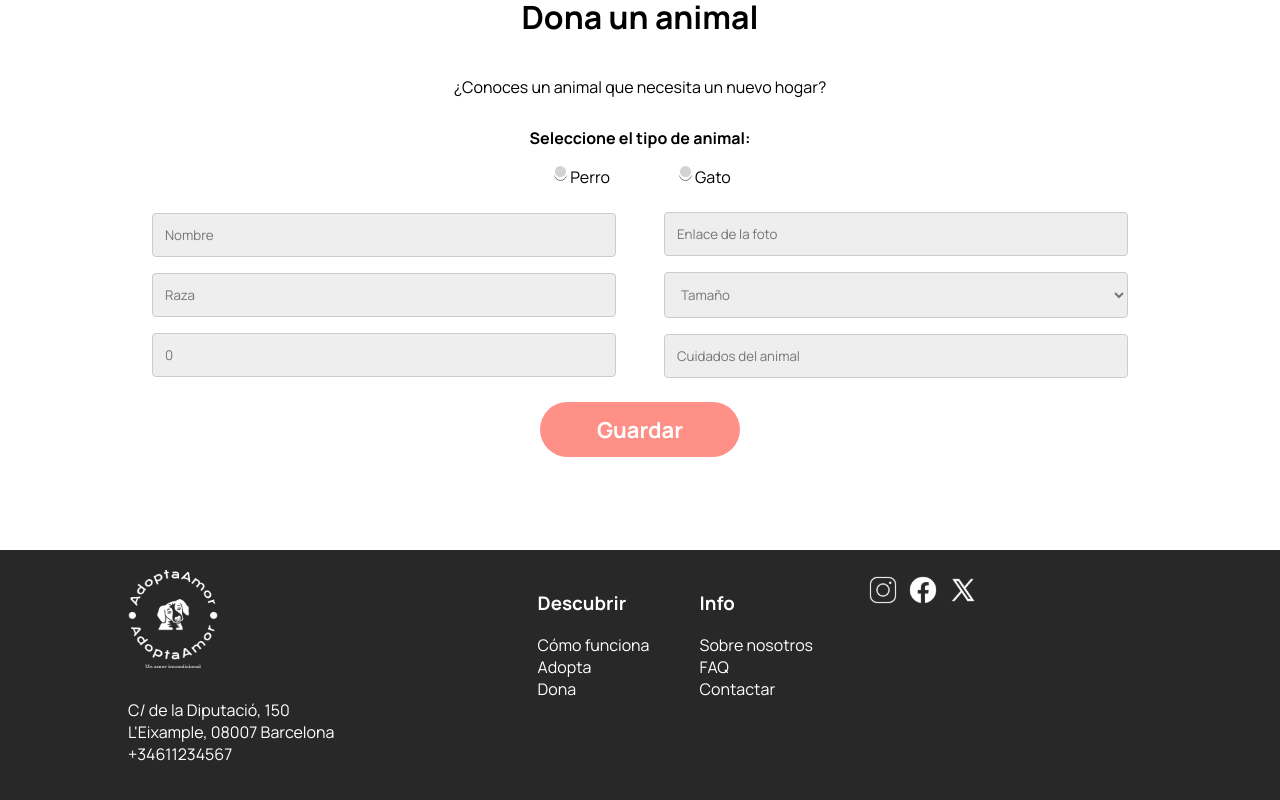
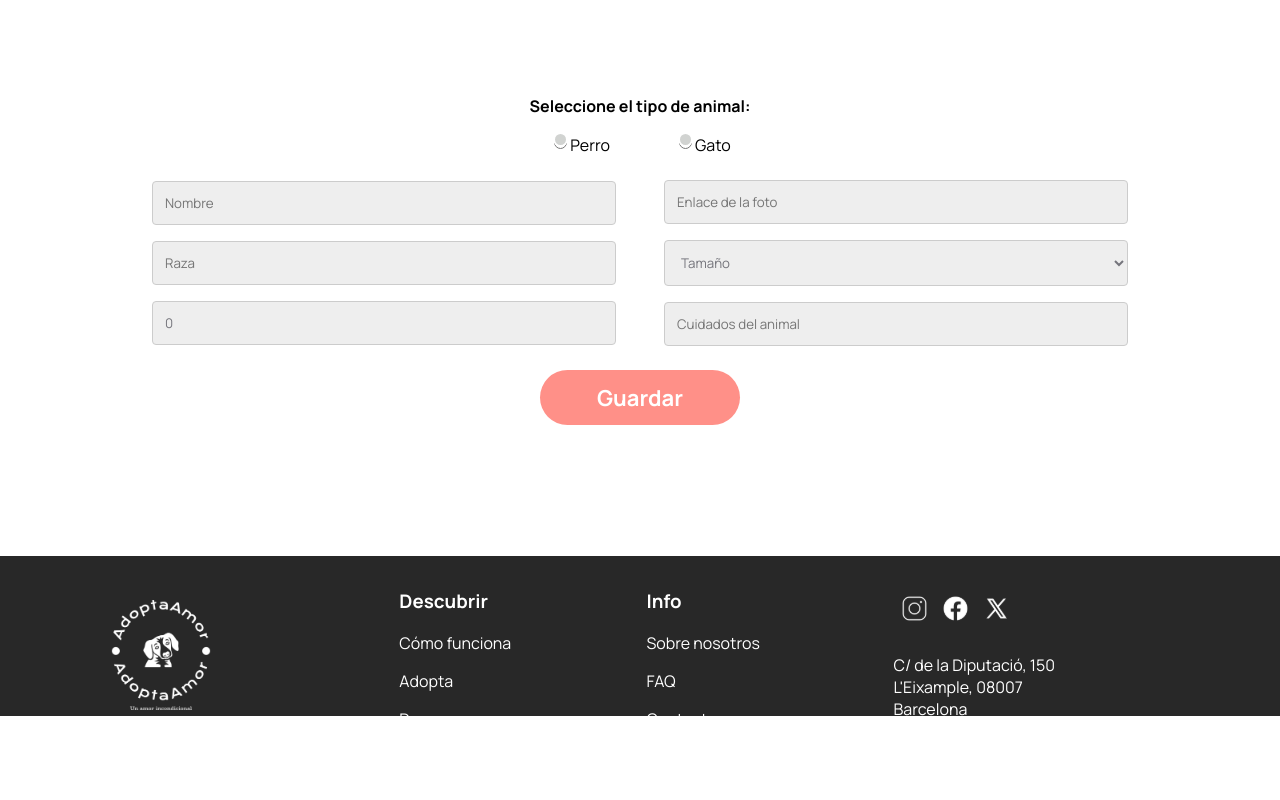
Before and after one commit to indiakka/Factoria-F5, a React (Vite) app in the folder Proyecto-final/: page /donar in a window 1280 px wide. Shown: the part 324-1124 px from the top of the page. After the commit the page ends 1070 px from the top, so only its background shows below. Built offline with nearby package versions, Linux system fonts and the light colour scheme.

Commit message:
cambiar estética footer

```diff
--- a/Proyecto-final/src/components/card/animalCard.css
+++ b/Proyecto-final/src/components/card/animalCard.css
@@ -8,7 +8,6 @@
   width: 100%;
   padding-top: 2em;
   padding-bottom: 2em;
-
   display: grid;
   grid-template-columns: repeat(3, 30%);
   justify-items: center;
@@ -16,7 +15,6 @@
   row-gap: 4em;
   align-items: center;
   justify-content: center;
-
   font-family: Manrope;
   padding-inline: 4em;
 }
@@ -31,6 +29,7 @@
   flex-direction: column;
   align-items: center;
   margin: 1em;
+  margin-top: 10%;
 }
 
 
--- a/Proyecto-final/src/components/footer/Footer.jsx
+++ b/Proyecto-final/src/components/footer/Footer.jsx
@@ -1,48 +1,40 @@
 import './footer.css';
 import { NavLink } from "react-router-dom";
 
-const Footer = () => {
+const Footer = () =>
+{
   return (
-    <footer>
-
+    <footer className='footer'>
       <div className='footer-primer-bloque'>
-          <img className="footer-logo" src="src/assets/images/logoblanco.png" alt="Logo" />
-          <h3 className='footer-naming-solo-mobile'>Adopta amor</h3>
-          <p>C/ de la Diputació, 150 <br></br>
-          L'Eixample, 08007 Barcelona <br></br>
-          +34611234567</p>
+        <img className="footer-logo" src="src/assets/images/logoblanco.png" alt="Logo" />
+        <h3 className='footer-naming-solo-mobile'>Adopta amor</h3>
       </div>
-
       <div className='footer-segundo-bloque'>
-
         <div className='footer-nav-descubrir'>
           <h3>Descubrir</h3>
-          <ul>
-            <li>Cómo funciona</li>
-            <li><NavLink to='/Adoptar'>Adopta</NavLink></li>
-            <li><NavLink to='/Donar'>Dona</NavLink></li>
-          </ul>
+          <p className='efecto-rosa'>Cómo funciona</p>
+          <p className='efecto-rosa'><NavLink to='/Adoptar'>Adopta</NavLink></p>
+          <p className='efecto-rosa'><NavLink to='/Donar'>Dona</NavLink></p>
         </div>
-
         <div className='footer-nav-info'>
           <h3>Info</h3>
-          <ul>
-            <li>Sobre nosotros</li>
-            <li>FAQ</li>
-            <li>Contactar</li>
-          </ul>
+          <p className='efecto-rosa'>Sobre nosotros</p>
+          <p className='efecto-rosa'>FAQ</p>
+          <p className='efecto-rosa'>Contactar</p>
         </div>
-
         <div className='footer-redes-sociales'>
-          <img src="src/assets/images/instagram.svg" alt="instagram-logo" />
-          <img src="src/assets/images/facebook.svg" alt="facebook-logo" />
-          <img src="src/assets/images/twitterx.svg" alt="twitter-logo" />
+          <h3>
+            <NavLink><img src="src/assets/images/instagram.svg" alt="instagram-logo" /></NavLink>
+            <NavLink><img src="src/assets/images/facebook.svg" alt="facebook-logo" /></NavLink>
+            <NavLink><img src="src/assets/images/twitterx.svg" alt="twitter-logo" /></NavLink>
+          </h3>
+          <p>C/ de la Diputació, 150 <br></br>
+            L'Eixample, 08007 Barcelona <br></br>
+            +346112345670</p>
         </div>
-
       </div>
-
     </footer>
   )
 }
 
-export default Footer
+export default Footer;
--- a/Proyecto-final/src/components/footer/footer.css
+++ b/Proyecto-final/src/components/footer/footer.css
@@ -1,28 +1,34 @@
 footer a {
-    text-decoration: none; /* Quita la subrayado del enlace */
-    color: inherit; /* Usa el color del texto del elemento padre */
-    cursor: pointer; /* Cambia el cursor al estilo predeterminado de un enlace */
+    text-decoration: none;
+    /* Quita la subrayado del enlace */
+    color: inherit;
+    /* Usa el color del texto del elemento padre */
+    cursor: pointer;
+    /* Cambia el cursor al estilo predeterminado de un enlace */
 }
 
-footer {
+.footer {
     background-color: var(--grey-color);
+    font-size: 16px;
     color: white;
     width: 100%;
-    padding: 20px 10%;
-    display: flex;
-    flex-wrap: wrap;
-    margin-top: 2%;
+    height: 10rem;
+    padding: 1% 3%;
+    display: grid;
+    grid-template-columns: 30% 70%;
+    margin-top: 5%;
     margin-bottom: 0;
     bottom: 0;
+    align-items: center;
 }
 
 .footer-primer-bloque {
-    width: 40%;
+    width: 20%;
 }
 
 .footer-logo {
-    width: 90px;
-    margin-bottom:10px;
+    width: 100px;
+    margin-left:100%;
 }
 
 .footer-naming-solo-mobile {
@@ -30,29 +36,29 @@ footer {
 }
 
 .footer-segundo-bloque {
-    width: 60%;
-    display: flex;
-    flex-wrap: wrap;
-    align-items: baseline;
-    gap: 50px;
-}
-
-footer ul {
-    list-style-type: none;
-    margin-block-start: 0px;
-    margin-block-end: 0px;
-    margin-inline-start: 0px;
-    margin-inline-end: 0px;
-    padding-inline-start: 0px;
+    width: 80%;
+    display: grid;
+    align-self: center;
+    grid-template-columns: repeat(3, 1fr);
+    gap: 10%;
 }
 
 .footer-redes-sociales img {
-    width: 30px;
-    margin: 5px;
+    margin: 4% ;
+    width: 15%;
+    display: inline;
+}
+.footer-redes-sociales p {
+    margin: 0;
 }
 
-   /* @media móvil */
-   @media only screen and (max-width: 360px) {
+.efecto-rosa:hover{
+    color: var(--main-color-light)
+}
+
+
+/* @media móvil */
+@media only screen and (max-width: 360px) {
 
     .footer-primer-bloque {
         width: 100%;
@@ -86,4 +92,4 @@ footer ul {
     .footer-redes-sociales {
         margin: auto;
     }
- }
+}
--- a/Proyecto-final/src/layout/layout.css
+++ b/Proyecto-final/src/layout/layout.css
@@ -10,5 +10,11 @@ body {
 
 .main {
     width: 100%;
-    /* min-height: 100vh; */
+    bottom: 0;
+    margin-bottom: 0;
 }
+
+footer{
+    margin-bottom: 0;
+    bottom: 0;
+}
--- a/Proyecto-final/src/pages/Home.jsx
+++ b/Proyecto-final/src/pages/Home.jsx
@@ -1,5 +1,4 @@
 import Header from "../components/header/Header"
-import BotonAdopta from "../components/header/botonAdopta/BotonAdopta"
 
 function Home() {
   return (
--- a/Proyecto-final/src/pages/donar/donar.css
+++ b/Proyecto-final/src/pages/donar/donar.css
@@ -1,5 +1,4 @@
 .donarContainer{
-    padding-top: 12em;
     height: 20vh;
     display: flex;
     flex-direction: column;
```
